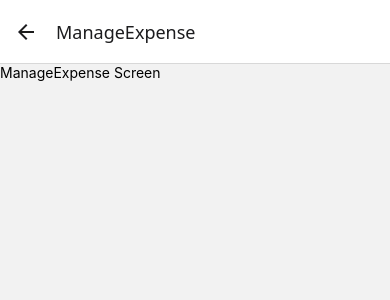
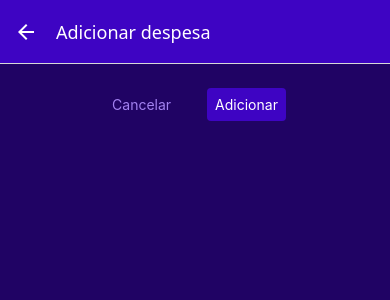
Before and after one commit to pauloFullStack/react-native, a React Native app: screen /ManageExpense in a window 390 px wide. Shown: the top 300 px of the page. Built offline with nearby package versions, Linux system fonts and the light colour scheme.

Commit message:
Implementando context

```diff
--- a/components/ExpensesOutput/ExpenseItem.tsx
+++ b/components/ExpensesOutput/ExpenseItem.tsx
@@ -1,11 +1,29 @@
 import { Pressable, StyleSheet, Text, View } from "react-native";
 import { GlobalStyles } from "../../constants/styles";
 import { GetFormattedDate } from "../../util/date";
+import { useNavigation } from "@react-navigation/native";
+import { NativeStackNavigationProp } from "@react-navigation/native-stack";
+import { NavigationProps } from "../../util/interfaces/Expense";
 
-const ExpenseItem = ({ description, amount, date }: { description: string, amount: number, date: Date }) => {
+// type RootStackParamList = {
+//     // caso não passe parametros, setar o tipo como undefined
+//     // ManageExpense: undefined;
+//     ManageExpense: { expenseId: string };
+// };
+
+// type NavigationProps = NativeStackNavigationProp<RootStackParamList, "ManageExpense">;
+
+const ExpenseItem = ({ id, description, amount, date }: { id: string, description: string, amount: number, date: Date }) => {
+
+    const navigation = useNavigation<NavigationProps>();
+
+    const ExpensePressHandler = () => {
+
+        navigation.navigate('ManageExpense', { expenseId: id });
+    }
 
     return (
-        <Pressable>
+        <Pressable onPress={ExpensePressHandler} style={({ pressed }) => pressed && styles.pressed}>
             <View style={styles.expenseItem}>
                 <View>
                     <Text style={[styles.textBase, styles.description]}>{description}</Text>
@@ -23,6 +41,9 @@ export default ExpenseItem;
 
 
 const styles = StyleSheet.create({
+    pressed: {
+        opacity: 0.75
+    },
     expenseItem: {
         padding: 12,
         marginVertical: 8,
--- /dev/null
+++ b/components/UI/Button.tsx
@@ -0,0 +1,39 @@
+import { Pressable, StyleSheet, Text, View } from "react-native";
+import { GlobalStyles } from "../../constants/styles";
+
+const Button = ({ children, onPress, mode, style }: { children: any, onPress: any, mode?: any, style?: any }) => {
+    return (
+        <View style={style}>
+            <Pressable onPress={onPress} style={({ pressed }) => pressed && styles.pressed}>
+                <View style={[styles.button, mode === 'flat' && styles.flat]}>
+                    <Text style={[styles.buttonText, mode === 'flat' && styles.flatText]}>{children}</Text>
+                </View>
+            </Pressable>
+        </View>
+    );
+}
+
+export default Button;
+
+const styles = StyleSheet.create({
+    button: {
+        borderRadius: 4,
+        padding: 8,
+        backgroundColor: GlobalStyles.colors.primary500
+    },
+    flat: {
+        backgroundColor: 'transparent'
+    },
+    buttonText: {
+        color: 'white',
+        textAlign: 'center'
+    },
+    flatText: {
+        color: GlobalStyles.colors.primary200,
+    },
+    pressed: {
+        opacity: 0.75,
+        backgroundColor: 'black',
+        borderRadius: 4
+    }
+})
--- /dev/null
+++ b/components/UI/IconButton.tsx
@@ -0,0 +1,39 @@
+import { Pressable, StyleSheet, View } from "react-native";
+import { Ionicons } from '@expo/vector-icons';
+
+type IoniconsName = keyof typeof Ionicons.glyphMap;
+
+interface Icon {
+    icon: IoniconsName,
+    size: number,
+    color: string | undefined,
+    onPress: () => void
+}
+
+const IconButton = ({ icon, size, color, onPress }: Icon) => {
+
+    return (
+        <Pressable onPress={onPress} style={({ pressed }) => pressed && styles.pressed}>
+            <View style={styles.buttonContainer}>
+                <Ionicons
+                    name={icon}
+                    size={size}
+                    color={color} />
+            </View>
+        </Pressable>
+    );
+}
+
+export default IconButton;
+
+const styles = StyleSheet.create({
+    buttonContainer: {
+        borderRadius: 24,
+        padding: 6,
+        marginHorizontal: 8,
+        marginVertical: 2
+    },
+    pressed: {
+        opacity: 0.75
+    }
+})
--- a/navigationSettings/Navigations.tsx
+++ b/navigationSettings/Navigations.tsx
@@ -3,41 +3,55 @@ import { createBottomTabNavigator } from "@react-navigation/bottom-tabs";
 import { createNativeStackNavigator } from "@react-navigation/native-stack";
 import { GlobalStyles } from '../constants/styles';
 import { Ionicons } from '@expo/vector-icons';
+import { ManageExpenseProps, RootStackParamList } from '../util/interfaces/Expense';
 
 import RecentExpenses from "../screens/RecentExpenses";
 import AllExpenses from "../screens/AllExpenses";
 import ManageExpense from '../screens/ManageExpense';
+import IconButton from '../components/UI/IconButton';
 
-
-
-const Stack = createNativeStackNavigator();
+const Stack = createNativeStackNavigator<RootStackParamList>();
 const BottomTabs = createBottomTabNavigator();
 
 const ExpensesOverview = () => {
-    return <BottomTabs.Navigator screenOptions={{
+    return <BottomTabs.Navigator screenOptions={({ navigation }) => ({
         headerStyle: { backgroundColor: GlobalStyles.colors.primary500 },
         headerTintColor: 'white',
         tabBarStyle: { backgroundColor: GlobalStyles.colors.primary500 },
-        tabBarActiveTintColor: GlobalStyles.colors.accent500
-    }}>
+        tabBarActiveTintColor: GlobalStyles.colors.accent500,
+        headerRight: ({ tintColor }) => <IconButton
+            icon='add'
+            size={24}
+            color={tintColor}
+            onPress={() => {
+                navigation.navigate('ManageExpense')
+            }} />
+    })}>
         <BottomTabs.Screen name='RecentExpenses' component={RecentExpenses} options={{
             title: 'Despesas recentes',
             tabBarLabel: 'Recentes',
-            tabBarIcon: ({color, size}) => <Ionicons name='hourglass' size={size} color={color} />
+            tabBarIcon: ({ color, size }) => <Ionicons name='hourglass' size={size} color={color} />
         }} />
         <BottomTabs.Screen name='AllExpenses' component={AllExpenses} options={{
             title: 'Todas despesas',
             tabBarLabel: 'Todas',
-            tabBarIcon: ({color, size}) => <Ionicons name='calendar' size={size} color={color} />
+            tabBarIcon: ({ color, size }) => <Ionicons name='calendar' size={size} color={color} />
         }} />
     </BottomTabs.Navigator>
 }
 
 const Navigations = () => {
     return <NavigationContainer>
-        <Stack.Navigator>
+        <Stack.Navigator screenOptions={{
+            headerStyle: { backgroundColor: GlobalStyles.colors.primary500 },
+            headerTintColor: 'white'
+        }}>
             <Stack.Screen name='ExpensesOverview' component={ExpensesOverview} options={{ headerShown: false }} />
-            <Stack.Screen name='ManageExpense' component={ManageExpense} />
+            <Stack.Screen name='ManageExpense' options={{
+                presentation: 'modal'
+            }} >
+                {(props: ManageExpenseProps) => <ManageExpense {...props} />}
+            </Stack.Screen>
         </Stack.Navigator>
     </NavigationContainer>
 }
--- a/screens/ManageExpense.tsx
+++ b/screens/ManageExpense.tsx
@@ -1,7 +1,69 @@
-import { Text } from "react-native";
+import React, { useLayoutEffect } from "react";
+import { StyleSheet, Text, View } from "react-native";
+import { ManageExpenseProps, ManageExpenseRouteProp, NavigationProps } from "../util/interfaces/Expense";
+import { useNavigation } from "@react-navigation/native";
+import IconButton from "../components/UI/IconButton";
+import { GlobalStyles } from "../constants/styles";
+import Button from "../components/UI/Button";
 
-const ManageExpense = () => {
-    return <Text>ManageExpense Screen</Text>
+const ManageExpense: React.FC<ManageExpenseProps> = ({ route }: { route: ManageExpenseRouteProp }) => {
+
+    const navigation = useNavigation<NavigationProps>();
+
+    useLayoutEffect(() => {
+        navigation.setOptions({
+            title: !!route.params?.expenseId ? 'Editar despesa' : 'Adicionar despesa'
+        })
+    }, [navigation, route.params?.expenseId])
+
+    const deleteExpenseHandler = () => { }
+
+    const cancelHandler = () => {
+        navigation.goBack();
+    }
+
+    const confirmHandler = () => { }
+
+    return (
+        <View style={styles.container}>
+            <View style={styles.viewButton}>
+                <Button mode='flat' style={styles.buttonCancel} onPress={cancelHandler}>Cancelar</Button>
+                <Button onPress={confirmHandler}>{!!route.params?.expenseId ? 'Atualizar' : 'Adicionar'}</Button>
+            </View>
+            {!!route.params?.expenseId && (
+                <View style={styles.deleteContainer}>
+                    <IconButton
+                        icon="trash"
+                        color={GlobalStyles.colors.error500}
+                        size={36}
+                        onPress={deleteExpenseHandler} />
+                </View>
+            )}
+        </View>
+    )
 }
 
 export default ManageExpense;
+
+const styles = StyleSheet.create({
+    container: {
+        flex: 1,
+        padding: 24,
+        backgroundColor: GlobalStyles.colors.primary800
+    },
+    deleteContainer: {
+        marginTop: 16,
+        paddingTop: 8,
+        borderTopWidth: 2,
+        borderTopColor: GlobalStyles.colors.primary200,
+        alignItems: 'center'
+    },
+    viewButton: {
+        flexDirection: 'row',
+        justifyContent: 'center',
+        alignItems: 'center'
+    },
+    buttonCancel:{
+        marginRight: 28
+    }
+})
```
Also changed, not shown: store/expenses-context.tsx (added, +69 -0 lines), util/interfaces/Expense.ts (+18 -1 lines).
